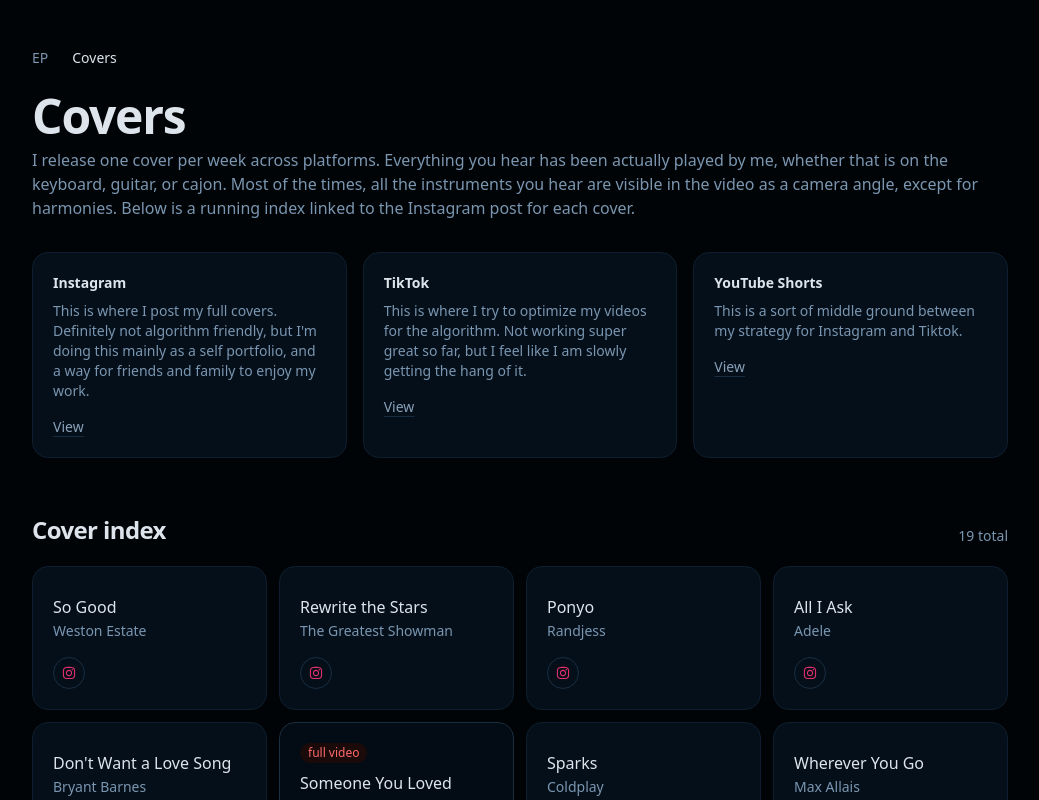
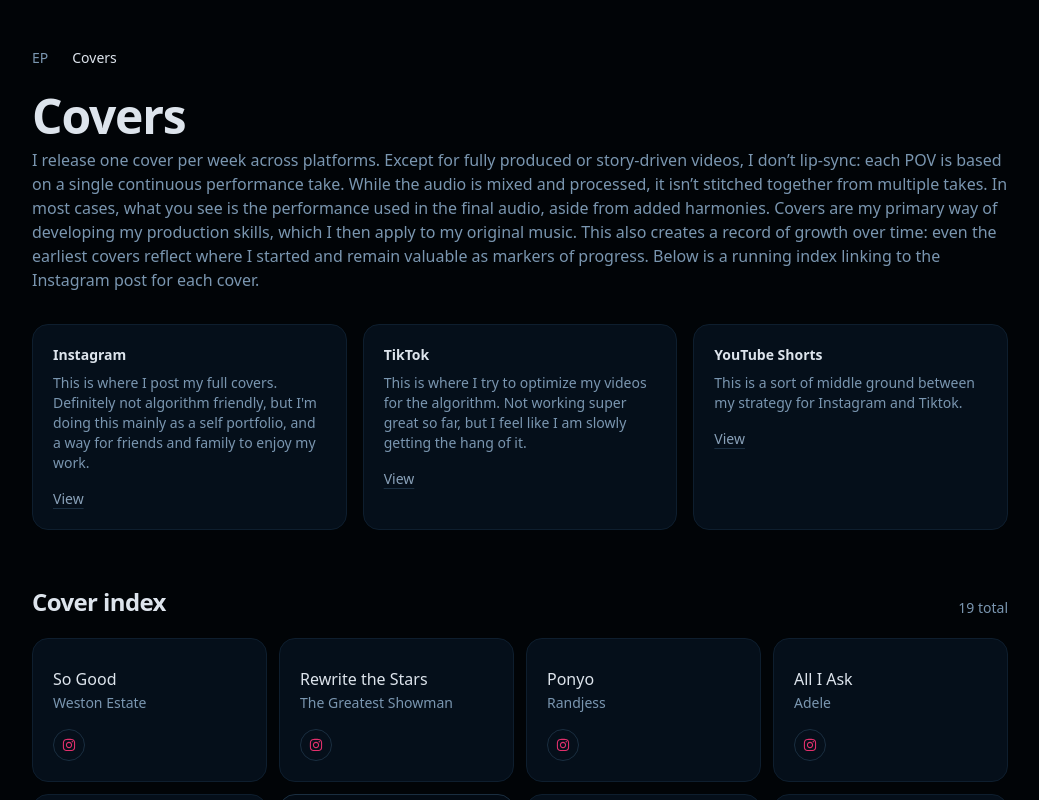
Before and after one commit to dumast/music-website, a Next.js app: page /covers in a window 1280 px wide. Shown: the top 800 px of the page, without its empty margins (120-1159 px from the left). Built offline with nearby package versions, Linux system fonts and the light colour scheme.

Commit message:
updated descriptions

```diff
--- a/src/content/site.ts
+++ b/src/content/site.ts
@@ -45,7 +45,7 @@
   artistName: "Terence Dumas",
   tagline: "Original EP in progress • Weekly covers",
   bio:
-    "I'm currently a student at UT Austin studying Computer Science, Math and Robotics. Completely unrelated to school, music and video production are my favorite hobbies. I pride myself in doing everything from the ground up: I write, record, and produce my own songs and videos. As of right now, I am building an original EP (opener song out now). I also post weekly covers across Instagram, TikTok, and YouTube.",
+    "I’m currently a student at The University of Texas at Austin studying Computer Science, Mathematics, and Robotics. Outside of school, music and video production are my favorite creative outlets. I take pride in building everything from the ground up: writing, recording, and producing my own songs and videos. I’m currently working toward an original EP (with the opening track already released) and also post weekly covers across Instagram, TikTok, and YouTube.",
 
   streaming: [
     {
@@ -130,7 +130,7 @@
   } satisfies EP,
 
   coversDescription:
-    "I release one cover per week across platforms. Everything you hear has been actually played by me, whether that is on the keyboard, guitar, or cajon. Most of the times, all the instruments you hear are visible in the video as a camera angle, except for harmonies. Below is a running index linked to the Instagram post for each cover.",
+    "I release one cover per week across platforms. Except for fully produced or story-driven videos, I don’t lip-sync: each POV is based on a single continuous performance take. While the audio is mixed and processed, it isn’t stitched together from multiple takes. In most cases, what you see is the performance used in the final audio, aside from added harmonies. Covers are my primary way of developing my production skills, which I then apply to my original music. This also creates a record of growth over time: even the earliest covers reflect where I started and remain valuable as markers of progress. Below is a running index linking to the Instagram post for each cover.",
 
   coverIndex: [
     { title: "Next Summer",          artist: "Damiano David",   instagramPostUrl: "https://www.instagram.com/p/DPo3vKyElJi/", youtubeUrl: "https://www.youtube.com/watch?v=QyqnFLOXE8c" },
```
